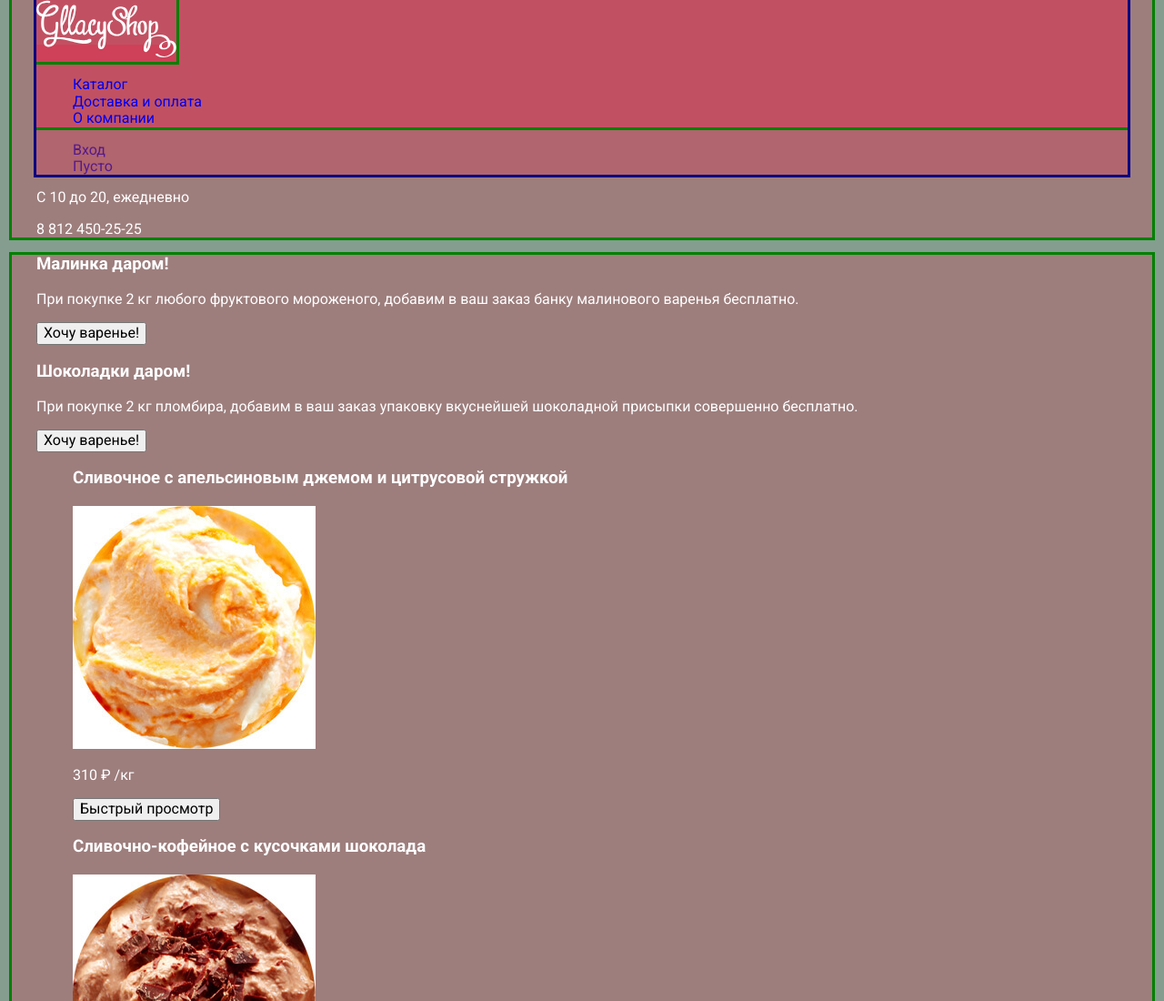
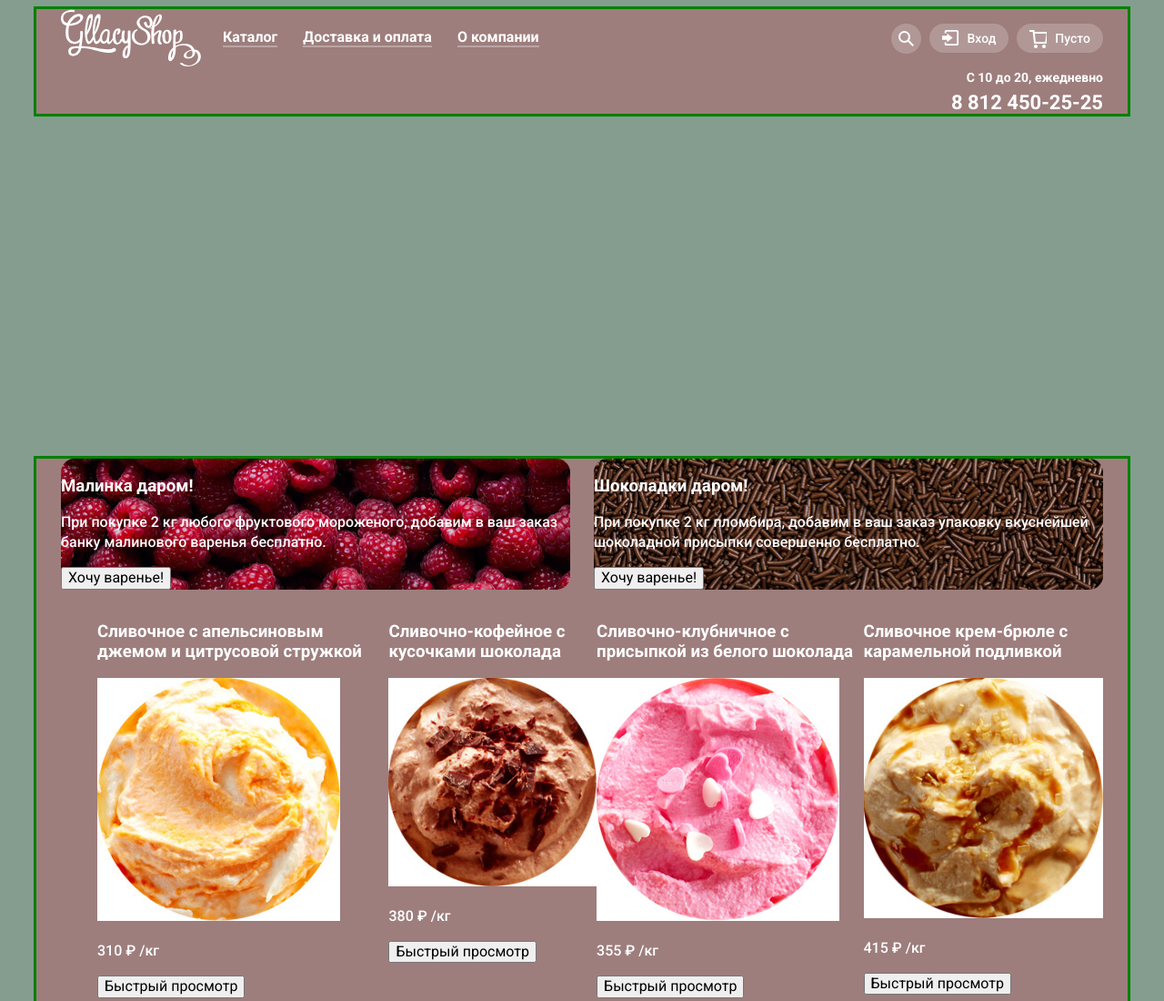
Before and after one commit to GIrk67/Gllacy, a plain HTML site: page index.html in a window 1280 px wide. Shown: the top 1100 px of the page at 91% size. Drawn offline with Linux system fonts and the light colour scheme.

Commit message:
Продолжение верстки

```diff
--- a/css/style.css
+++ b/css/style.css
@@ -1,8 +1,20 @@
-html,
+html {
+    box-sizing: border-box;
+}
+
 body {
     font-family: 'Roboto', 'Arial', sans-serif;
     background-color: #849d8f;
+    font-size: 16px;
+    line-height: 22px;
+    font-weight: 500;
     color: #ffffff;
+}
+
+*,
+*::before,
+*::after {
+    box-sizing: inherit;
 }
 
 .visually-hidden:not(:focus):not(:active),
@@ -24,7 +36,7 @@ input[type="radio"].visually-hidden {
 .container {
     margin: 0 auto;
     padding: 0 27px;
-    width: 1200px;
+    max-width: 1200px;
 
     background-color: rgba(255, 0, 50, 0.2);
     outline: 3px solid green;
@@ -53,26 +65,215 @@ img {
 
 /*   HEADER   */
 
-.main-header-navigation {
+.main-header {
+    margin-bottom: 379px;
+}
 
-
-    background-color: rgba(255, 0, 50, 0.2);
-    outline: 3px solid rgb(9, 0, 128);
+.main-navigation {
+    display: flex;
+    justify-content: flex-start;
+    flex-wrap: wrap;
+    align-items: center;
+    margin-top: 10px;
+    margin-bottom: 3px;
 }
 
 .site-navigation {
-
-
-    background-color: rgba(255, 0, 50, 0.2);
-    outline: 3px solid green;
+    margin: 0;
+    padding: 0;
+    width: 600px;
+    display: flex;
+    flex-wrap: wrap;
 }
 
 .site-navigation-logo {
     width: 154px;
     height: 64px;
-
-    background-color: rgba(255, 0, 50, 0.2);
-    outline: 3px solid green;
+    margin-right: 10px;
 }
 
-.
+.site-navigation-link {
+    display: block;
+    border-radius: 16px;
+    padding: 7px 14px;
+
+    font-weight: 700;
+    line-height: 18px;
+    text-align: left;
+    color: #ffffff;
+}
+
+.site-navigation-link::after {
+    content: "";
+    display: block;
+
+    height: 2px;
+    background-color: rgba(255, 255, 255, 0.3);
+}
+
+.site-navigation-link:hover,
+.site-navigation-link:focus {
+    color: #333333;
+    background-color: #f7f6f3;
+    transition: 0.2s ease;
+}
+
+.site-navigation-link:active {
+    box-shadow: inset 0px 2px 1px 0 #696969;
+    background-color: #ededed;
+}
+
+.user-navigation {
+    margin: 0;
+    padding: 0;
+    display: flex;
+    flex-wrap: wrap;
+    justify-content: flex-end;
+
+    width: 360px;
+    margin-left: auto;
+}
+
+.user-navigation li {
+    margin-right: 9px;
+}
+
+.user-navigation-link {
+    display: block;
+    border-radius: 16px;
+
+    font-size: 14px;
+    font-weight: 500;
+    line-height: 16px;
+    text-align: right;
+    color: #ffffff;
+
+    background-color: rgba(255, 255, 255, 0.2);
+}
+
+.user-navigation li:last-child {
+    margin-right: 0;
+}
+
+.search-link {
+    position: relative;
+    font-size: 0;
+    background-color: rgba(255, 255, 255, 0.2);
+    width: 33px;
+    height: 33px;
+    border-radius: 50%;
+}
+
+.search-link::after {
+    position: absolute;
+    content: "";
+    top: 8px;
+    left: 8px;
+    width: 17px;
+    height: 17px;
+    background-image: url(../svg/loupe.svg);
+    background-repeat: no-repeat;
+    background-position: 0 0;
+}
+
+.search-link:hover::after {
+    background-image: url(../svg/loupe-black.svg);
+}
+
+.entrance-link,
+.basket-link {
+    position: relative;
+    padding: 8px 14px 8px 42px;
+}
+
+.entrance-link::before {
+    content: "";
+    position: absolute;
+    top: 7px;
+    left: 14px;
+    width: 19px;
+    height: 20px;
+    background-image: url(../svg/entrance-white.svg);
+    background-repeat: no-repeat;
+    background-position: 0 0;
+}
+
+.entrance-link:hover::before {
+    background-image: url(../svg/entrance.svg);
+}
+
+.basket-link::before {
+    content: "";
+    position: absolute;
+    top: 7px;
+    left: 14px;
+    width: 19px;
+    height: 20px;
+    background-image: url(../svg/basket.svg);
+    background-repeat: no-repeat;
+    background-position: 0 0;
+}
+
+.basket-link:hover::before {
+    background-image: url(../svg/basket-black.svg);
+}
+
+.user-navigation-link:hover,
+.user-navigation-link:focus,
+.user-navigation-link:active {
+    color: #333333;
+    background-color: #f7f6f3;
+}
+
+.worktime {
+    margin: 0;
+    padding: 0;
+    font-size: 14px;
+    font-weight: bold;
+    line-height: 16px;
+    text-align: right;
+    margin-bottom: 8px;
+}
+
+.phone {
+    margin: 0;
+    padding: 0;
+    font-size: 22px;
+    font-weight: bold;
+    line-height: 24px;
+    text-align: right;
+}
+
+/*  PROMO  */
+
+.promo-list {
+    margin: 0;
+    padding: 0;
+    display: flex;
+    justify-content: space-between;
+}
+
+.raspberry {
+    width: 560px;
+    background-color: #6d202f;
+    border-radius: 15px;
+    background-image: url(../img/Raspberry.jpg);
+    background-size: cover;
+    background-repeat: no-repeat;
+}
+
+.chocolate {
+    width: 560px;
+    background-color: #4f3e32;
+    border-radius: 15px;
+    background-image: url(../img/Chocolate.jpg);
+    background-size: cover;
+    background-repeat: no-repeat;
+}
+
+/*  CATALOG  */
+
+.product-list {
+    display: flex;
+
+}
--- a/index.html
+++ b/index.html
@@ -16,49 +16,49 @@
 
 <body>
   <header class="container main-header">
-    <nav class="main-header-navigation">
-      <div class="site-navigation">
+    <nav class="main-navigation">
       <a class="site-navigation-logo">
         <img src="svg/logo.svg" width="154" height="64" alt="Логотип магазина Глэйси">
       </a>
-        <ul>
-          <li><a href="catalog.html">Каталог</a></li>
-          <li><a href="#">Доставка и оплата</a></li>
-          <li><a href="#">О компании</a></li>
+      <ul class="site-navigation">
+        <li><a class="site-navigation-link" href="catalog.html">Каталог</a></li>
+        <li><a class="site-navigation-link" href="#">Доставка и оплата</a></li>
+        <li><a class="site-navigation-link" href="#">О компании</a></li>
       </ul>
-      </div>
-      <div class="user-navigation">
-        <ul>
-          <li><a href=""></a></li>
-          <li><a href="">Вход</a></li>
-          <li><a href="">Пусто</a></li>
+      <ul class="user-navigation">
+        <li><a class="user-navigation-link search-link" href="">Поиск</a></li>
+        <li><a class="user-navigation-link entrance-link" href="">Вход</a></li>
+        <li><a class="user-navigation-link basket-link" href="">Пусто</a></li>
       </ul>
-      </div>
     </nav>
-    <p>С 10 до 20, ежедневно</p>
-    <p>8 812 450-25-25</p>
+    <p class="worktime">С 10 до 20, ежедневно</p>
+    <p class="phone">8 812 450-25-25</p>
   </header>
 
   <main class="container">
     <h1 class="visually-hidden">Магазин мороженого "Глэйси"</h1>
     <section class="promo">
       <h2 class="visually-hidden">Наши акции</h2>
-      <div class="raspberry">
+      <ul class="promo-list">
+        <li class="raspberry">
           <h3>Малинка даром!</h3>
           <p>При покупке 2 кг любого фруктового мороженого, добавим в ваш заказ банку малинового варенья бесплатно.</p>
           <button class="button button-promo" type="button">Хочу варенье!</button>
-      </div>
-      <div class="chocolade">
+        </li>
+        <li class="chocolate">
           <h3>Шоколадки даром!</h3>
-        <p>При покупке 2 кг пломбира, добавим в ваш заказ упаковку вкуснейшей шоколадной присыпки совершенно бесплатно.
+          <p>При покупке 2 кг пломбира, добавим в ваш заказ упаковку вкуснейшей шоколадной присыпки совершенно
+            бесплатно.
           </p>
           <button class="button button-promo" type="button">Хочу варенье!</button>
-      </div>
+        </li>
+      </ul>
+
     </section>
-    <section class="hit-product">
+    <section class="catalog">
       <h2 class="visually-hidden">Наши хиты</h2>
       <ul class="product-list">
-        <li>
+        <li class="product-item hit-product">
           <h3>Сливочное с апельсиновым джемом и цитрусовой стружкой
           </h3>
           <p>
```
Also changed, not shown: svg/basket-black.svg (added), svg/loupe-black.svg (added). Lines whose indentation alone changed are shown as unchanged.
